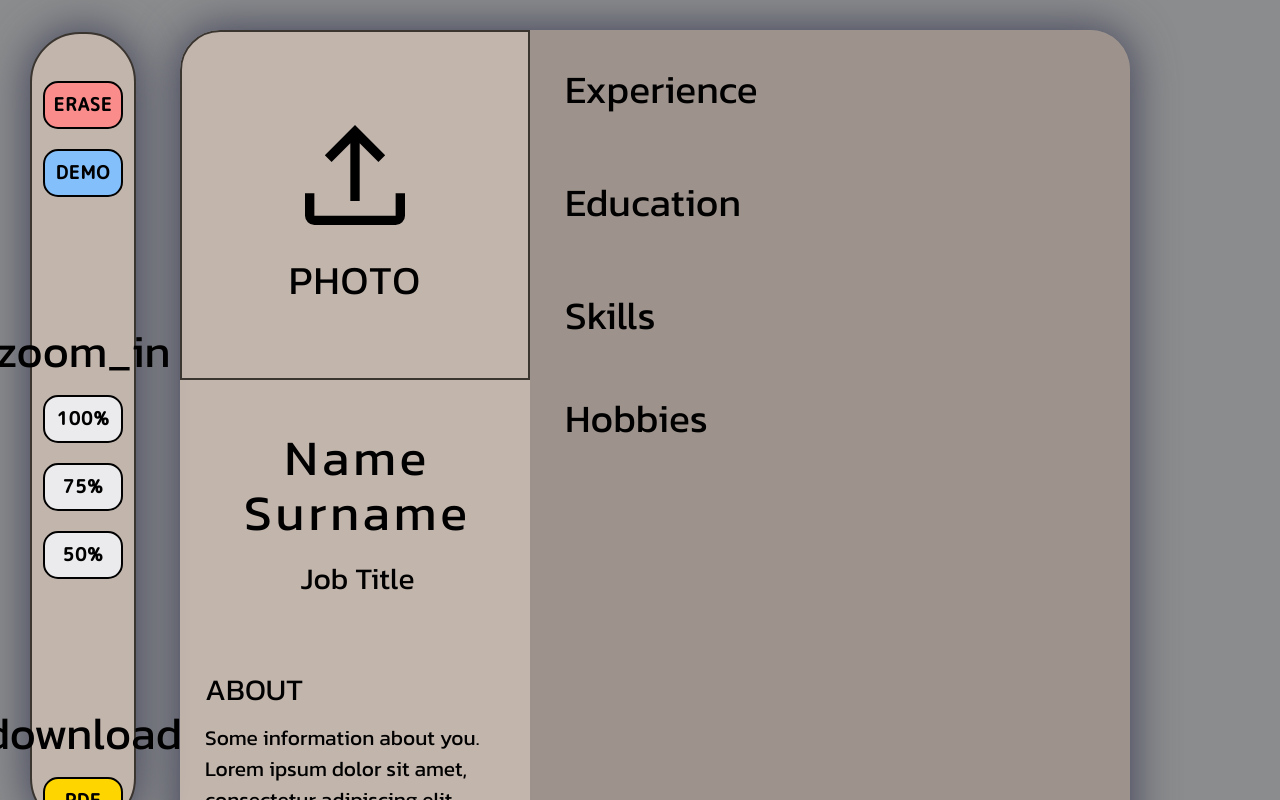
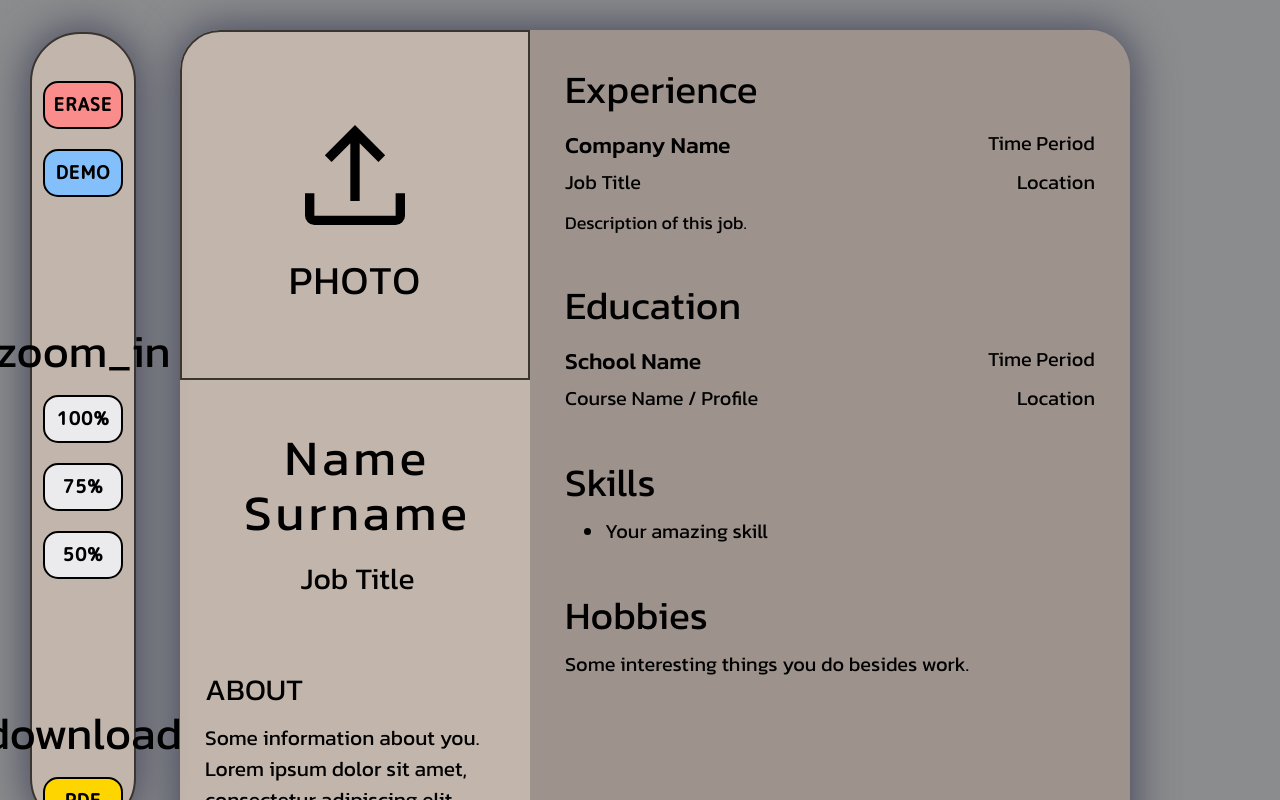
Before and after one commit to mRzadzinski/cv-creator, a React (Create React App) app: page / in a window 1280 px wide. Both pictures are taken after a click on the button "ERASE". Shown: the top 800 px of the page. Built offline with nearby package versions, Linux system fonts and the light colour scheme; the HTML template or start-up script is replaced by a standard one.

Commit message:
Split data for default input and display

```diff
--- a/src/components/Experience.js
+++ b/src/components/Experience.js
@@ -58,11 +58,15 @@ export default class Experience extends Component {
 			);
 		}
 
+		let hobbiesDefaultInput;
 		let hobbiesDefault;
 		if (userData.hobbies !== '') {
+			hobbiesDefaultInput = userData.hobbies;
 			hobbiesDefault = userData.hobbies;
 		} else {
-			hobbiesDefault = '';
+			hobbiesDefaultInput = '';
+			hobbiesDefault =
+				"Some interesting things you do besides work.";
 		}
 
 		let hobbies;
@@ -73,14 +77,14 @@ export default class Experience extends Component {
 					rows={3}
 					placeholder='Hobbies'
 					ref={this.hobbiesInput}
-					defaultValue={hobbiesDefault}
+					defaultValue={hobbiesDefaultInput}
 					onChange={() =>
 						updateData('hobbies', this.hobbiesInput.current.value)
 					}
 				/>
 			);
 		} else {
-			hobbies = <div className='hobbies'>{userData.hobbies}</div>;
+			hobbies = <div className='hobbies'>{hobbiesDefault}</div>;
 		}
 
 		return (
--- a/src/components/Experience/Job.js
+++ b/src/components/Experience/Job.js
@@ -14,39 +14,66 @@ export default class Job extends Component {
 	render() {
 		const { userData, editMode, updateData, expType, expIndex } = this.props;
 
+		let companyDefaultInput;
 		let companyDefault;
 		if (userData.company !== '') {
+			companyDefaultInput = userData.company;
 			companyDefault = userData.company;
 		} else {
-			companyDefault = '';
+			companyDefaultInput = '';
+			if (expType === 'jobs') {
+				companyDefault = 'Company Name';
+			} else if (expType === 'education') {
+				companyDefault = 'School Name';
+			}
 		}
 
+		let periodDefaultInput;
 		let periodDefault;
 		if (userData.period !== '') {
+			periodDefaultInput = userData.period;
 			periodDefault = userData.period;
 		} else {
-			periodDefault = '';
+			periodDefaultInput = '';
+			periodDefault = 'Time Period';
 		}
 
+		let positionDefaultInput;
 		let positionDefault;
 		if (userData.position !== '') {
+			positionDefaultInput = userData.position;
 			positionDefault = userData.position;
 		} else {
-			positionDefault = '';
+			positionDefaultInput = '';
+			if (expType === 'jobs') {
+				positionDefault = 'Job Title';
+			} else if (expType === 'education') {
+				positionDefault = 'Course Name / Profile';
+			}
 		}
 
+		let locationDefaultInput;
 		let locationDefault;
 		if (userData.location !== '') {
+			locationDefaultInput = userData.location;
 			locationDefault = userData.location;
 		} else {
-			locationDefault = '';
+			locationDefaultInput = '';
+			locationDefault = 'Location';
 		}
 
+		let descriptionDefaultInput;
 		let descriptionDefault;
 		if (userData.description !== '') {
+			descriptionDefaultInput = userData.description;
 			descriptionDefault = userData.description;
 		} else {
-			descriptionDefault = '';
+			descriptionDefaultInput = '';
+			if (expType === 'jobs') {
+				descriptionDefault = 'Description of this job.';
+			} else if (expType === 'education') {
+				descriptionDefault = '';
+			}
 		}
 
 		let company;
@@ -61,7 +88,7 @@ export default class Job extends Component {
 					type='text'
 					placeholder='Company'
 					ref={this.companyInput}
-					defaultValue={companyDefault}
+					defaultValue={companyDefaultInput}
 					onChange={() =>
 						updateData(
 							'company',
@@ -78,7 +105,7 @@ export default class Job extends Component {
 					type='text'
 					placeholder='Period'
 					ref={this.periodInput}
-					defaultValue={periodDefault}
+					defaultValue={periodDefaultInput}
 					onChange={() =>
 						updateData(
 							'period',
@@ -95,7 +122,7 @@ export default class Job extends Component {
 					type='text'
 					placeholder='Position'
 					ref={this.positionInput}
-					defaultValue={positionDefault}
+					defaultValue={positionDefaultInput}
 					onChange={() =>
 						updateData(
 							'position',
@@ -112,7 +139,7 @@ export default class Job extends Component {
 					type='text'
 					placeholder='Location'
 					ref={this.locationInput}
-					defaultValue={locationDefault}
+					defaultValue={locationDefaultInput}
 					onChange={() =>
 						updateData(
 							'location',
@@ -129,7 +156,7 @@ export default class Job extends Component {
 					rows={3}
 					placeholder='Description'
 					ref={this.descriptionInput}
-					defaultValue={descriptionDefault}
+					defaultValue={descriptionDefaultInput}
 					onChange={() =>
 						updateData(
 							'description',
@@ -141,12 +168,12 @@ export default class Job extends Component {
 				/>
 			);
 		} else {
-			company = <div className='company left'>{userData.company}</div>;
-			period = <div className='period right'>{userData.period}</div>;
-			position = <div className='position left'>{userData.position}</div>;
-			location = <div className='location right'>{userData.location}</div>;
+			company = <div className='company left'>{companyDefault}</div>;
+			period = <div className='period right'>{periodDefault}</div>;
+			position = <div className='position left'>{positionDefault}</div>;
+			location = <div className='location right'>{locationDefault}</div>;
 			description = (
-				<div className='job-description'>{userData.description}</div>
+				<div className='job-description'>{descriptionDefault}</div>
 			);
 		}
 
--- a/src/components/Experience/Skill.js
+++ b/src/components/Experience/Skill.js
@@ -10,11 +10,14 @@ export default class Skill extends Component {
 	render() {
 		const { userData, editMode, updateData, expType, expIndex } = this.props;
 
-		let skillDefault;
+		let skillDefaultInput;
+        let skillDefault;
 		if (userData !== '') {
-			skillDefault = userData;
+			skillDefaultInput = userData;
+            skillDefault = userData;
 		} else {
-			skillDefault = '';
+            skillDefaultInput = '';
+			skillDefault = 'Your amazing skill';
 		}
 
 		let skill;
@@ -25,14 +28,14 @@ export default class Skill extends Component {
 					type='text'
 					placeholder='Skill'
 					ref={this.skillInput}
-					defaultValue={skillDefault}
+					defaultValue={skillDefaultInput}
 					onChange={() =>
 						updateData('skills', this.skillInput.current.value, null, expIndex)
 					}
 				/>
 			);
 		} else {
-			skill = <span>{userData}</span>;
+			skill = <span>{skillDefault}</span>;
 		}
 
 		return <div>{skill}</div>;
--- a/src/user-data/data-boilerplate.js
+++ b/src/user-data/data-boilerplate.js
@@ -29,7 +29,7 @@ const dataBoilerplate = {
 			description: '',
 		},
 	],
-	skills: [],
+	skills: [''],
 	hobbies: '',
 };
 
```
